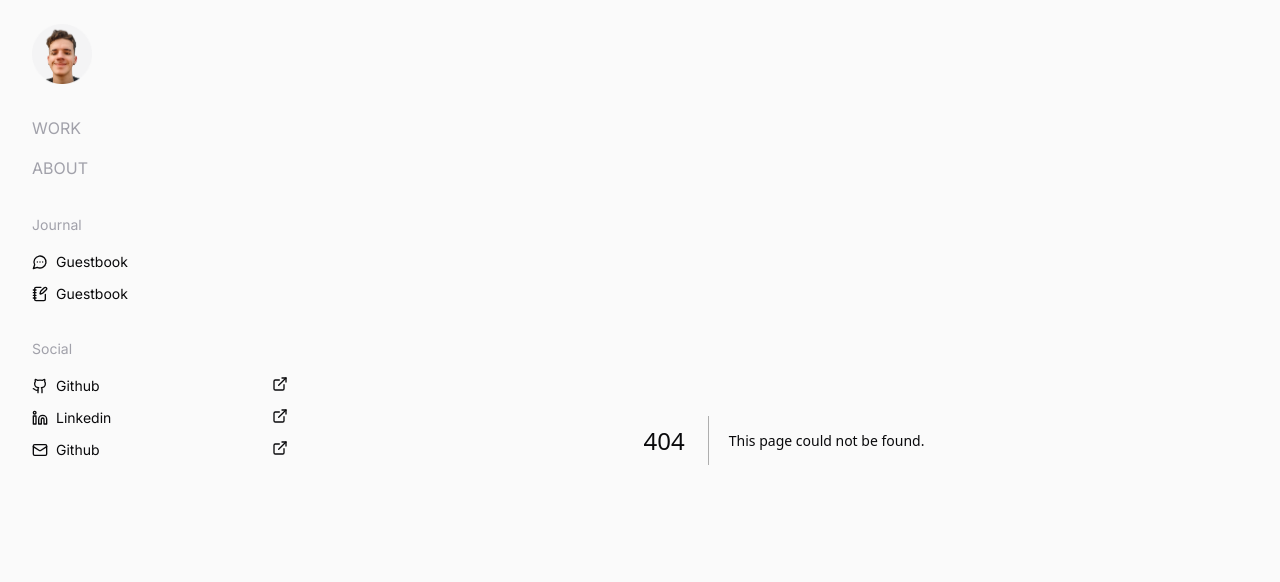
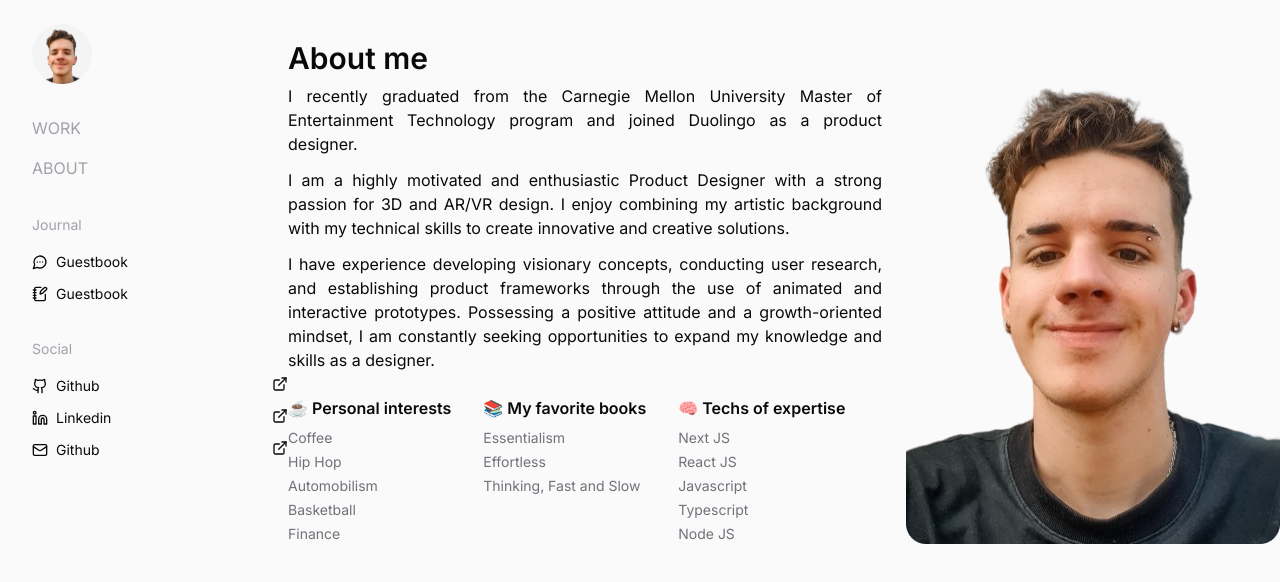
Before and after one commit to reinheimermat/matheus-reinheimer, a Next.js app: page /about in a window 1280 px wide. Before the commit this address had no page. Shown: the top 582 px of the page. Built offline with nearby package versions, Linux system fonts and the light colour scheme.

Commit message:
chore: Update layout and card components

```diff
--- /dev/null
+++ b/src/app/about/page.tsx
@@ -0,0 +1,67 @@
+import Image from 'next/image'
+
+import myself from '@/app/assets/myself-lg.png'
+
+export default function About() {
+  return (
+    <main>
+      <h1 className="mb-2 text-3xl font-semibold">About me</h1>
+      <section className="flex justify-between gap-6">
+        <div className="text-justify">
+          <div className="space-y-3">
+            <p>
+              I recently graduated from the Carnegie Mellon University Master of
+              Entertainment Technology program and joined Duolingo as a product
+              designer.
+            </p>
+            <p>
+              I am a highly motivated and enthusiastic Product Designer with a
+              strong passion for 3D and AR/VR design. I enjoy combining my
+              artistic background with my technical skills to create innovative
+              and creative solutions.
+            </p>
+            <p>
+              I have experience developing visionary concepts, conducting user
+              research, and establishing product frameworks through the use of
+              animated and interactive prototypes. Possessing a positive
+              attitude and a growth-oriented mindset, I am constantly seeking
+              opportunities to expand my knowledge and skills as a designer.
+            </p>
+          </div>
+
+          <aside className="mt-6 flex gap-8">
+            <div>
+              <span className="font-semibold">☕ Personal interests</span>
+              <ul className="mt-2 space-y-1 text-sm text-zinc-500 dark:text-zinc-400">
+                <li>Coffee</li>
+                <li>Hip Hop</li>
+                <li>Automobilism</li>
+                <li>Basketball</li>
+                <li>Finance</li>
+              </ul>
+            </div>
+            <div>
+              <span className="font-semibold">📚 My favorite books</span>
+              <ul className="mt-2 space-y-1 text-sm text-zinc-500 dark:text-zinc-400">
+                <li>Essentialism</li>
+                <li>Effortless</li>
+                <li>Thinking, Fast and Slow</li>
+              </ul>
+            </div>
+            <div>
+              <span className="font-semibold">🧠 Techs of expertise</span>
+              <ul className="mt-2 space-y-1 text-sm text-zinc-500 dark:text-zinc-400">
+                <li>Next JS</li>
+                <li>React JS</li>
+                <li>Javascript</li>
+                <li>Typescript</li>
+                <li>Node JS</li>
+              </ul>
+            </div>
+          </aside>
+        </div>
+        <Image src={myself} alt="" className="w-full" />
+      </section>
+    </main>
+  )
+}
--- a/src/app/layout.tsx
+++ b/src/app/layout.tsx
@@ -26,7 +26,7 @@ export default function RootLayout({
           <div className="relative w-full max-w-72">
             <Sidebar />
           </div>
-          <div className="mx-auto w-screen max-w-screen-xl px-14 py-10">
+          <div className="mx-auto w-screen max-w-screen-xl py-10">
             {children}
           </div>
         </div>
--- a/src/app/ui/card.tsx
+++ b/src/app/ui/card.tsx
@@ -25,7 +25,9 @@ export default function Card({
       <div className="space-y-2">
         <h2 className="text-2xl font-semibold">{title}</h2>
         <span className="text-sm text-zinc-400">{date}</span>
-        <p className="text-sm text-zinc-200">{description}</p>
+        <p className="text-sm text-zinc-800 dark:text-zinc-200">
+          {description}
+        </p>
       </div>
     </div>
   )
--- a/src/app/ui/sidebar.tsx
+++ b/src/app/ui/sidebar.tsx
@@ -17,8 +17,8 @@ export default function Sidebar() {
       <Image className="block" src={myself} alt="Logo" width={60} height={60} />
 
       <div className="flex flex-col gap-4 uppercase text-zinc-400">
-        <Link href="/work">Work</Link>
-        <Link href="/About">About</Link>
+        <Link href="/">Work</Link>
+        <Link href="/about">About</Link>
       </div>
 
       <div className="space-y-4">
```
Also changed, not shown: src/app/assets/myself-lg.png (added).
